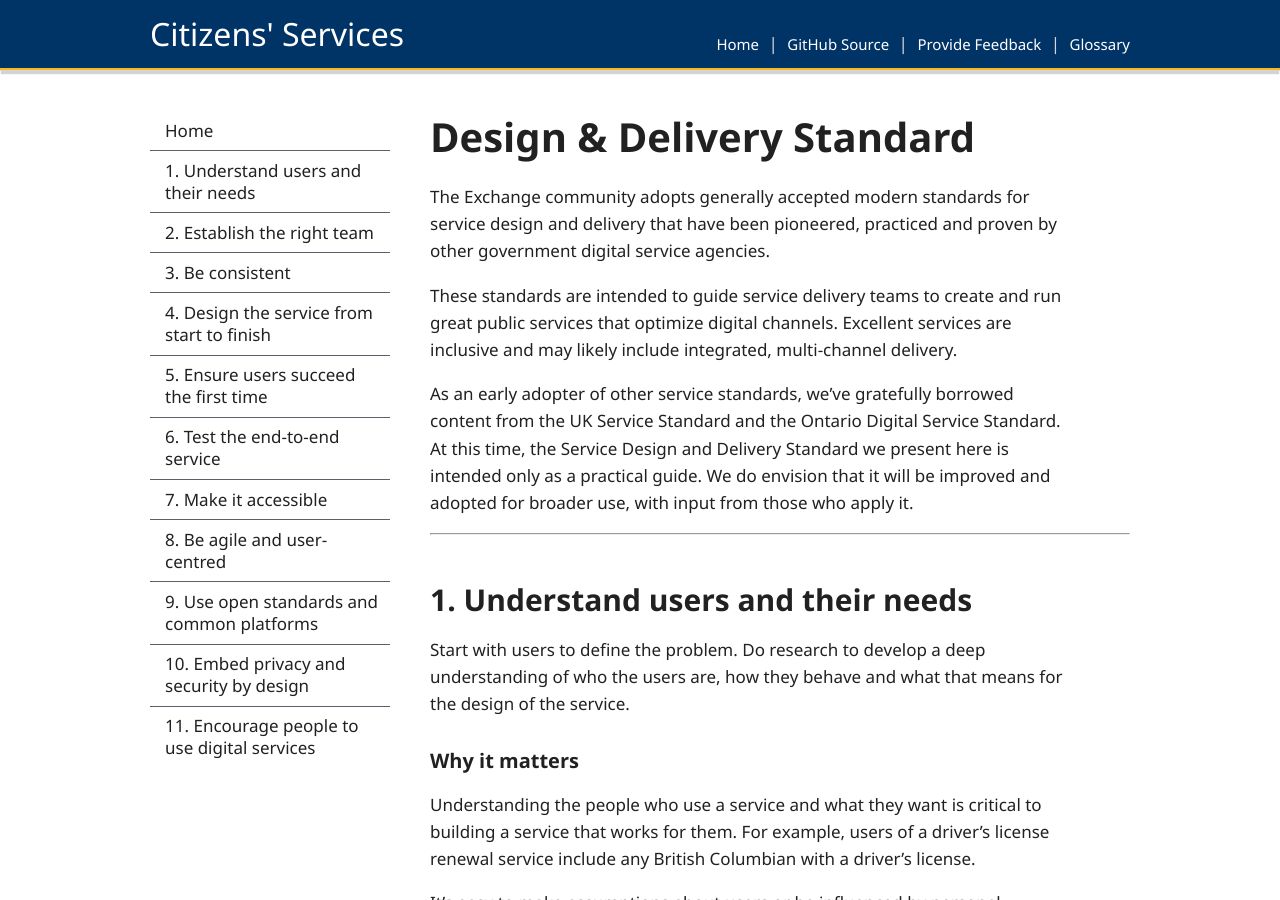
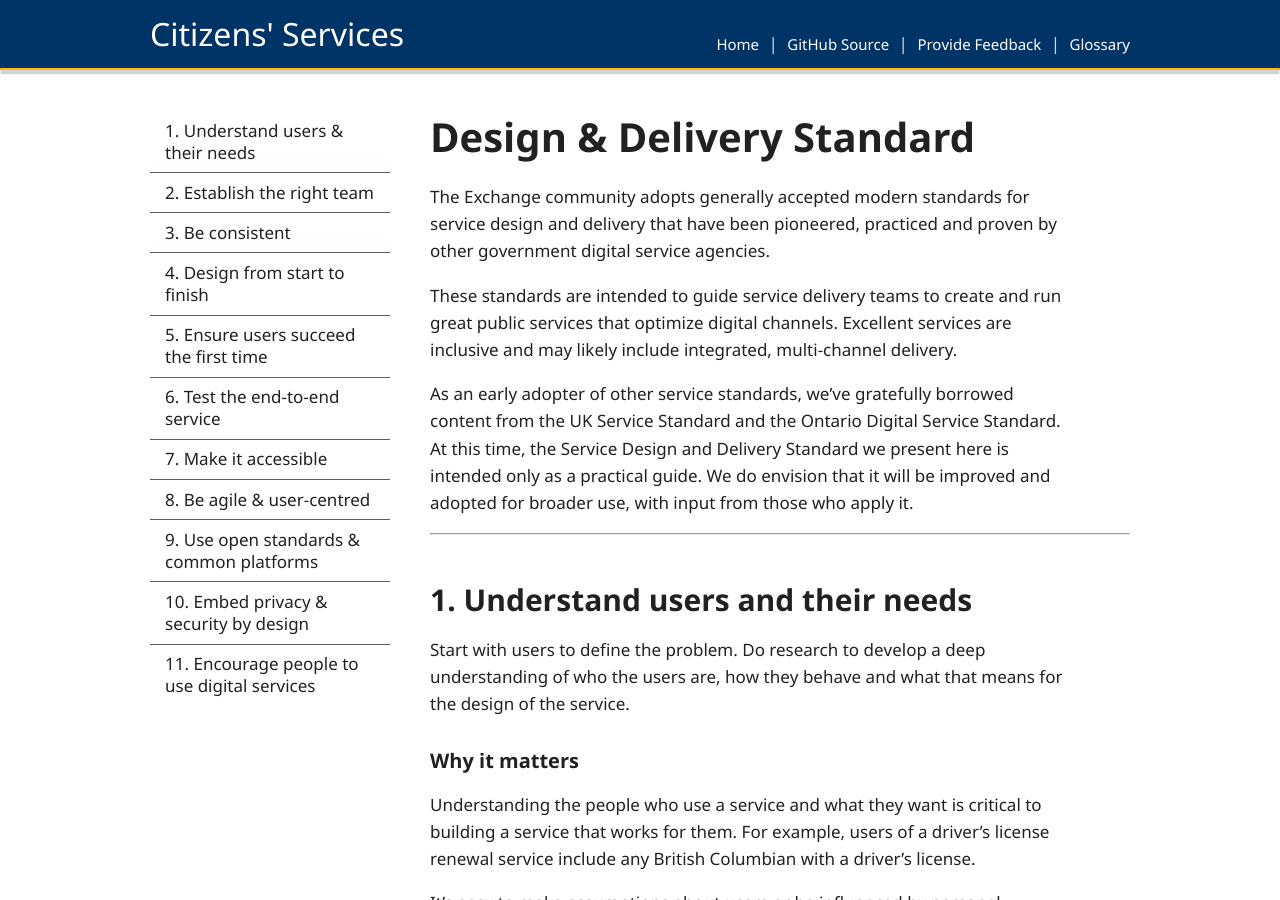
Before and after one commit to HeatherRemacle/exchangelabops, a Jekyll site: the page built from pages/standard.md, in a window 1280 px wide and 900 px high. Built offline with Jekyll 4.4.1, drawn with Linux system fonts in a browser that asks for light colours.

Commit message:
Update navigation.yml

```diff
--- a/_data/navigation.yml
+++ b/_data/navigation.yml
@@ -67,15 +67,13 @@ docs:
     href: /governance
 
 standard:
-  - text: Home
-    href: /
-  - text: 1. Understand users and their needs
+  - text: 1. Understand users & their needs
     href: /user-needs
   - text: 2. Establish the right team
     href: /team
   - text: 3. Be consistent
     href: /consistent
-  - text: 4. Design the service from start to finish
+  - text: 4. Design from start to finish
     href: /start-to-finish
   - text: 5. Ensure users succeed the first time
     href: /first-time
@@ -83,11 +81,11 @@ standard:
     href: /test
   - text: 7. Make it accessible
     href: /accessible
-  - text: 8. Be agile and user-centred
+  - text: 8. Be agile & user-centred
     href: /agile
-  - text: 9. Use open standards and common platforms
+  - text: 9. Use open standards & common platforms
     href: /open
-  - text: 10. Embed privacy and security by design
+  - text: 10. Embed privacy & security by design
     href: /security-privacy
   - text: 11. Encourage people to use digital services
     href: /encourage-digital
```
